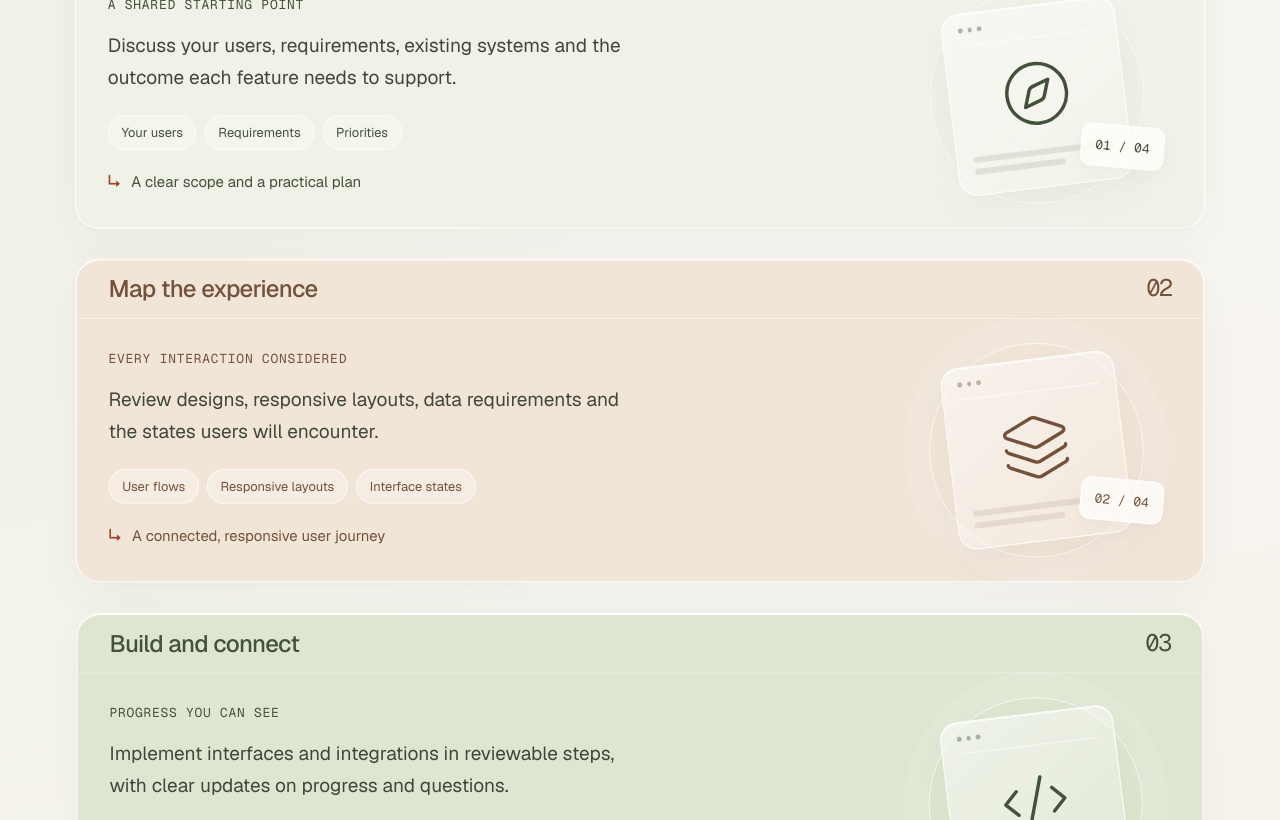
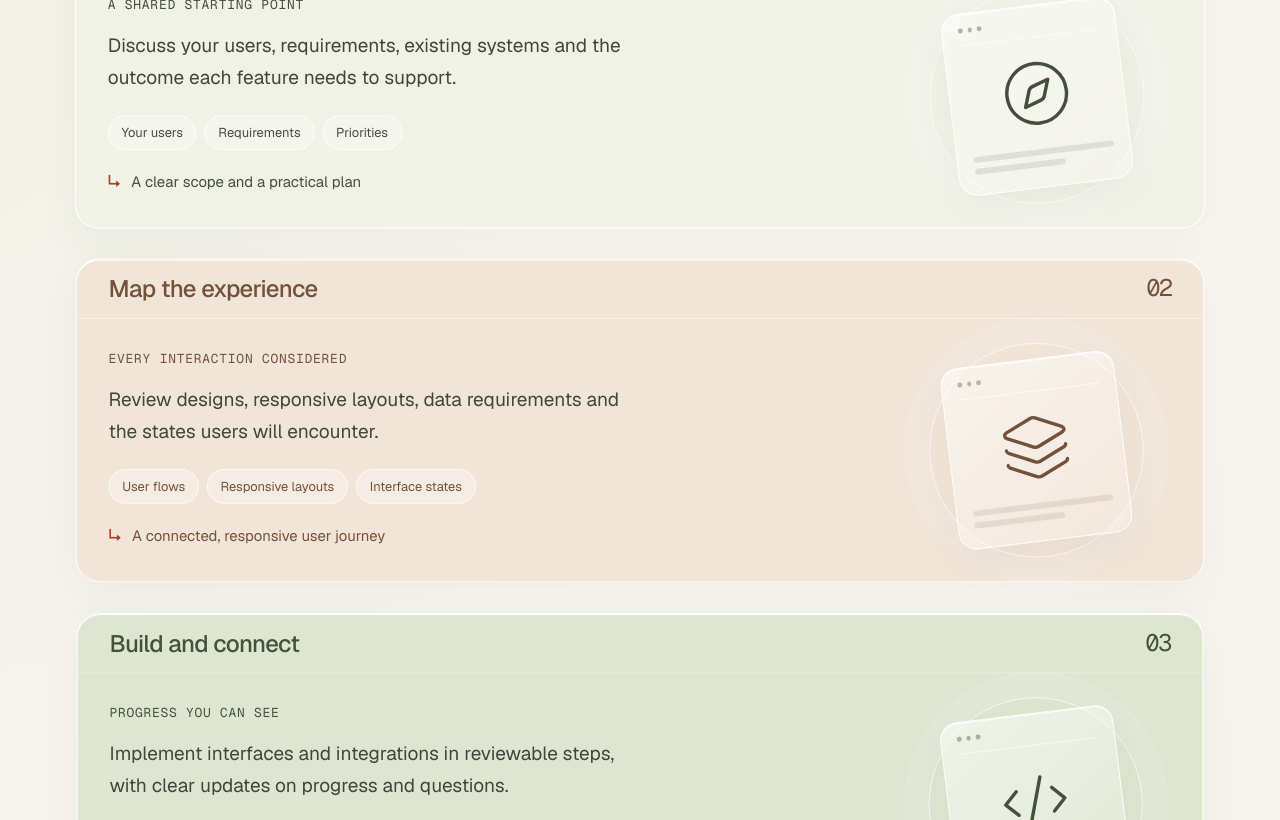
Before and after one commit to Abid-Hussain81/personal_portfolio, a Next.js app: page / in a window 1280 px wide. Shown: the part 1980-2800 px from the top of the page. Built offline with nearby package versions, Linux system fonts and the light colour scheme; no server answers.

Commit message:
Remove decorative process visual badges

```diff
--- a/src/app/process-stack.css
+++ b/src/app/process-stack.css
@@ -32,11 +32,9 @@
 .home-page .process-visual-lines { display: grid; gap: .4rem; }
 .home-page .process-visual-lines span { height: .35rem; border-radius: 100px; background: currentColor; opacity: .12; }
 .home-page .process-visual-lines span:last-child { width: 65%; }
-.home-page .process-visual-badge { position: absolute; bottom: 1.5rem; right: .5rem; padding: .6rem .85rem; border: 1px solid #ffffffe6; border-radius: .65rem; background: #fffefacc; box-shadow: 0 6px 20px #39412a0a; font-family: var(--font-geist-mono), monospace; font-size: .8125rem; transform: rotate(5deg); }
 .home-page .process-3d-host { position: absolute; inset: 0; z-index: 1; pointer-events: none; }
 .home-page .process-3d-host > div { width: 100%; height: 100%; }
 .home-page .process-stack-visual:has(.process-3d-ready) .process-visual-window { visibility: hidden; }
-.home-page .process-stack-visual:has(.process-3d-ready) .process-visual-badge { z-index: 2; }
 @media (hover: hover) and (pointer: fine) and (prefers-reduced-motion: no-preference) {
   .home-page .process-stack-card:hover .process-visual-window { transform: rotate(0) translateY(-5px); }
 }
@@ -55,7 +53,6 @@
   .home-page .process-visual-orbit { width: 7rem; box-shadow: 0 0 0 .75rem #ffffff17; }
   .home-page .process-visual-window { width: 7rem; padding: .6rem; border-radius: .8rem; }
   .home-page .process-visual-icon { width: 3rem; height: 3rem; margin-block: 1rem; }
-  .home-page .process-visual-badge { right: -.25rem; bottom: .5rem; font-size: .65rem; padding: .4rem .6rem; }
 }
 @media (max-width: 479px) {
   .home-page .process-stack { --stack-peek: 3.75rem; }
@@ -64,7 +61,7 @@
   .home-page .process-stack-copy { position: relative; z-index: 1; }
   .home-page .process-stack-visual { position: absolute; width: 7rem; min-height: 7rem; right: .9rem; bottom: 1rem; opacity: .2; pointer-events: none; }
   .home-page .process-visual-window { transform: rotate(-10deg); }
-  .home-page .process-visual-toolbar, .home-page .process-visual-lines, .home-page .process-visual-badge { display: none; }
+  .home-page .process-visual-toolbar, .home-page .process-visual-lines { display: none; }
   .home-page .process-stack-tags { gap: .4rem; }
   .home-page .process-stack-output { max-width: 14rem; margin-top: 1.5rem; }
   .home-page .process-stack-cta { padding-inline: 1rem; font-size: .8125rem; }
--- a/src/components/sections/ProcessSection.tsx
+++ b/src/components/sections/ProcessSection.tsx
@@ -42,7 +42,6 @@ export function ProcessSection() {
               <div className="process-stack-visual" aria-hidden="true">
                 <div className="process-visual-orbit" />
                 <div className="process-visual-window"><div className="process-visual-toolbar"><i /><i /><i /></div><Icon className="process-visual-icon" strokeWidth={1.15} /><div className="process-visual-lines"><span /><span /></div></div>
-                <span className="process-visual-badge">{step.number} / 04</span>
               </div>
             </div>
           </article>
```
